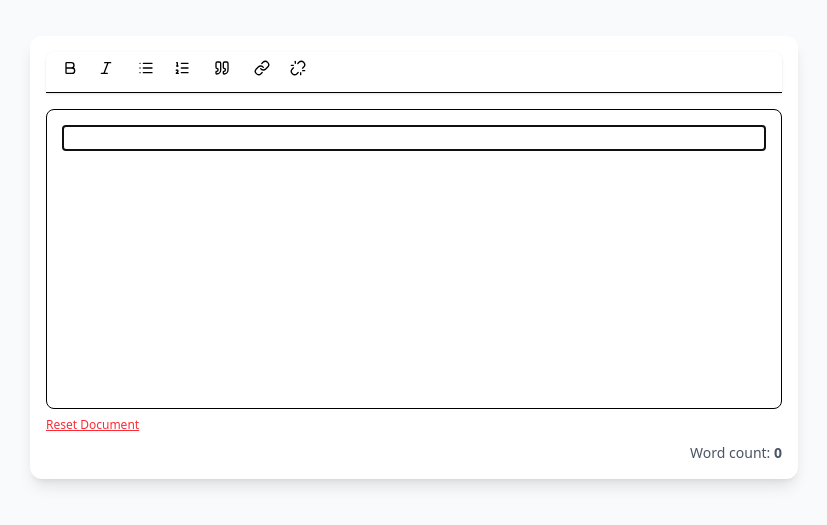
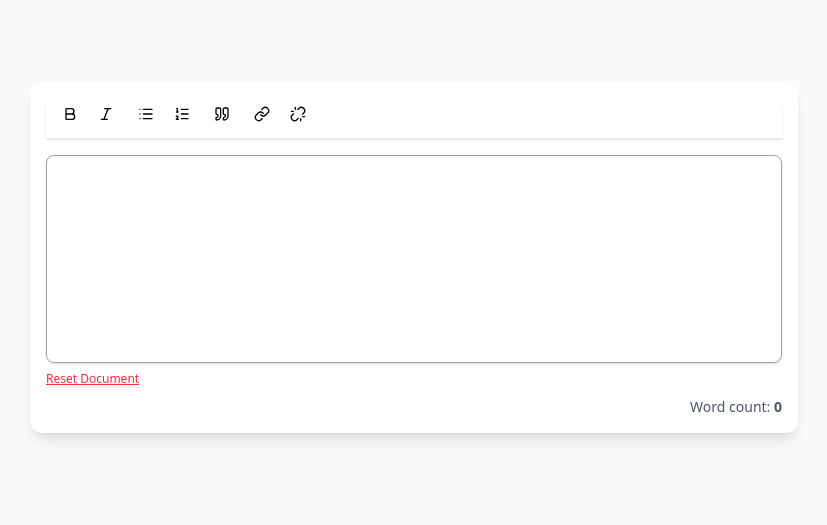
Before and after one commit to Gourav0304/Cadmus-Task, a React (Vite) app in the folder client/: page / in a window 1280 px wide. Shown: the part 143-668 px from the top of the page, without its empty margins (226-1053 px from the left). Built offline with nearby package versions, Linux system fonts and the light colour scheme; no server answers.

Commit message:
style(editor): add bordered container and focus state for editor content area

```diff
--- a/client/src/components/Editer/Editor.tsx
+++ b/client/src/components/Editer/Editor.tsx
@@ -10,7 +10,10 @@ export const Editor = () => {
     <div className="min-h-screen bg-gray-50 flex items-center justify-center p-6">
       <div className="bg-white shadow-lg rounded-xl w-full max-w-3xl p-4">
         <EditorToolbar editor={editor} onSetLink={setLink} />
-        <div className="prose max-w-none border rounded-lg p-4 min-h-[300px] focus:outline-none">
+        <div
+          className="
+            border border-gray-200 rounded-lg min-h-52 p-4 focus-within:border-gray-400 focus-within:shadow-sm transition-all"
+        >
           <EditorContent editor={editor} />
         </div>
         <button
--- a/client/src/components/Editer/EditorToolbar.tsx
+++ b/client/src/components/Editer/EditorToolbar.tsx
@@ -22,7 +22,7 @@ export const EditorToolbar = ({ editor, onSetLink }: ToolbarProps) => {
   const activeBtn = 'bg-blue-100 text-blue-600';
 
   return (
-    <div className="flex flex-wrap items-center gap-1 border-b pb-2 mb-4 bg-white/60 backdrop-blur-sm rounded-t-lg shadow-sm px-2">
+    <div className="flex flex-wrap items-center gap-1 border-b border-gray-200 hover:border-gray-400 pb-2 mb-4 bg-white/60 backdrop-blur-sm rounded-t-lg shadow-sm px-2">
       <div className="flex items-center gap-1 pr-1">
         <button
           onClick={() => editor.chain().focus().toggleBold().run()}
--- a/client/src/index.css
+++ b/client/src/index.css
@@ -1 +1,7 @@
 @import "tailwindcss";
+
+.ProseMirror-focused {
+  outline: none !important;
+  box-shadow: none !important;
+  border: none !important;
+}
```
